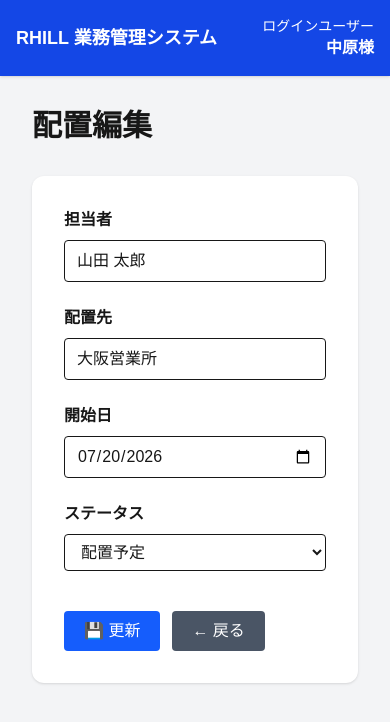
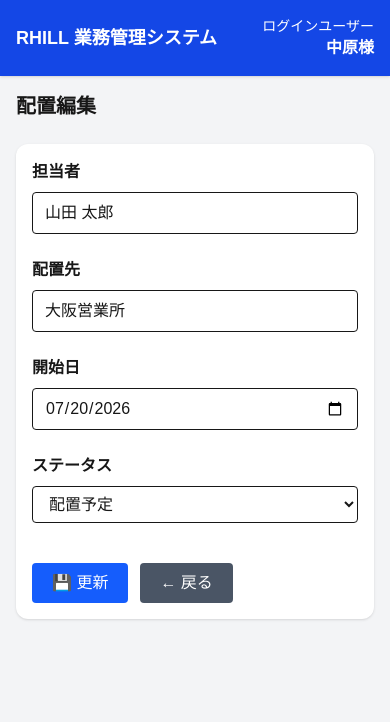
Before and after one commit to keinosukenakahara/rhill-demo, a Next.js app: page /placements/1/edit in a window 390 px wide. Shown: the top 722 px of the page. Built offline with nearby package versions, Linux system fonts and the light colour scheme.

Commit message:
rhill-demo
スマホ対応

```diff
--- a/app/dispatch/[id]/edit/page.tsx
+++ b/app/dispatch/[id]/edit/page.tsx
@@ -39,7 +39,7 @@ export default function DispatchEditPage() {
   if (!dispatch) {
 
     return (
-      <div className="p-6">
+      <div className="p-4 md:p-8">
         手配データがありません。
       </div>
     );
@@ -81,13 +81,13 @@ export default function DispatchEditPage() {
     <div className="p-6">
 
 
-      <h1 className="text-2xl font-bold mb-6">
+      <h1 className="mb-6 text-xl font-bold md:text-2xl">
         手配編集
       </h1>
 
 
 
-      <div className="bg-white shadow rounded-lg p-6 space-y-4">
+      <div className="space-y-4 rounded-lg bg-white p-4 shadow md:p-6">
 
 
         <div>
--- a/app/placements/[id]/edit/page.tsx
+++ b/app/placements/[id]/edit/page.tsx
@@ -73,9 +73,9 @@ export default function PlacementEditPage() {
       <div className="flex">
         <Sidebar />
 
-        <main className="flex-1 p-8">
+        <main className="flex-1 p-4 md:p-8">
 
-          <h2 className="mb-8 text-3xl font-bold">
+          <h2 className="mb-6 text-xl font-bold md:text-3xl">
             配置編集
           </h2>
 
@@ -85,7 +85,7 @@ export default function PlacementEditPage() {
             </div>
           )}
 
-          <div className="max-w-2xl rounded-xl bg-white p-8 shadow space-y-6">
+         <div className="max-w-2xl rounded-xl bg-white p-4 shadow space-y-6 md:p-8">
 
             <div>
               <label className="mb-2 block font-semibold">
--- a/app/projects/[id]/edit/page.tsx
+++ b/app/projects/[id]/edit/page.tsx
@@ -38,8 +38,8 @@ export default function EditProjectPage() {
   | "完了";
 
   return (
-    <div className="max-w-2xl mx-auto p-8">
-      <h1 className="text-2xl font-bold mb-6">
+    <div className="max-w-2xl mx-auto p-4 md:p-8">
+     <h1 className="text-2xl font-bold mb-6">
         案件編集
       </h1>
 
```
